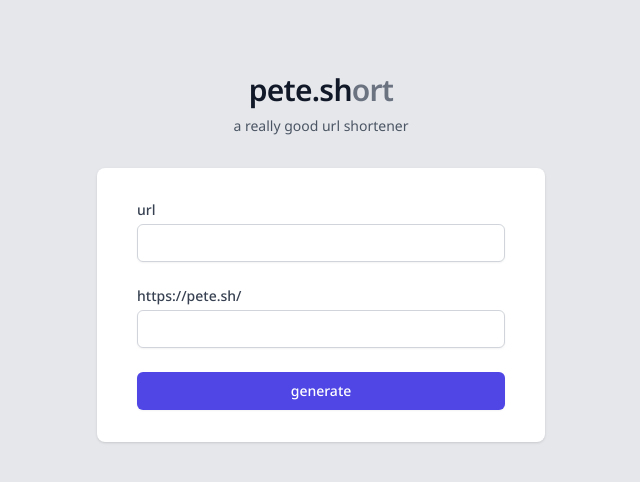
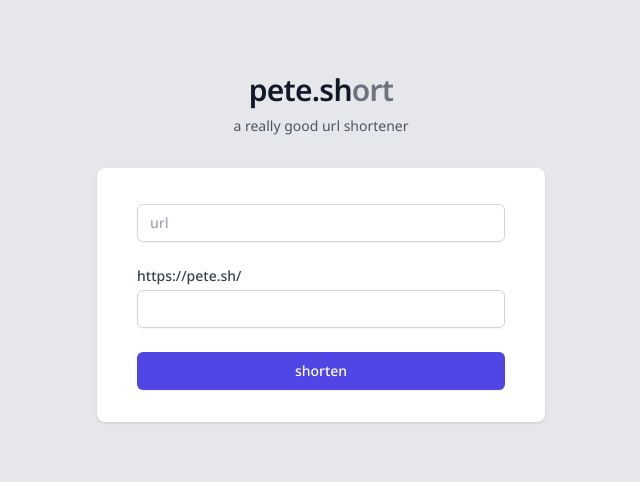
Before and after one commit to brousalis/pete.sh, a Next.js app: page / in a window 1280 px wide. Shown: the top 482 px of the page, without its empty margins (319-959 px from the left). Built offline with nearby package versions, Linux system fonts and the light colour scheme.

Commit message:
convert files over to tyepscript

```diff
--- a/components/CreateLink.tsx
+++ b/components/CreateLink.tsx
@@ -1,42 +1,37 @@
-import React from 'react'
+import React from 'react';
 
 export default function CreateLink() {
+  const handleSubmit = (event) => {
+    console.log(event);
+  };
+
   return (
     <div className="mt-8 sm:mx-auto sm:w-full sm:max-w-md">
       <div className="bg-white py-8 px-4 shadow sm:rounded-lg sm:px-10">
-        <form className="space-y-6" action="#" method="POST">
-          <div>
-            <label
-              htmlFor="email"
-              className="block text-sm font-medium text-gray-700"
-            >
-              url
-            </label>
-            <div className="mt-1">
+        <form className="space-y-6" onSubmit={handleSubmit}>
+          <div className="mt-1">
+            <label htmlFor="url" className="block text-sm font-medium text-gray-700">
               <input
-                id="email"
-                name="email"
-                type="email"
-                autoComplete="email"
+                id="url"
+                placeholder="url"
+                name="url"
+                autoComplete="off"
                 required
                 className="block w-full appearance-none rounded-md border border-gray-300 px-3 py-2 placeholder-gray-400 shadow-sm focus:border-indigo-500 focus:outline-none focus:ring-indigo-500 sm:text-sm"
               />
-            </div>
+            </label>
           </div>
 
           <div>
-            <label
-              htmlFor="password"
-              className="block text-sm font-medium text-gray-700"
-            >
+            <label htmlFor="slug" className="block text-sm font-medium text-gray-700">
               https://pete.sh/
             </label>
             <div className="mt-1">
               <input
-                id="password"
-                name="password"
-                type="password"
-                autoComplete="current-password"
+                id="slug"
+                name="slug"
+                type="slug"
+                autoComplete="off"
                 required
                 className="block w-full appearance-none rounded-md border border-gray-300 px-3 py-2 placeholder-gray-400 shadow-sm focus:border-indigo-500 focus:outline-none focus:ring-indigo-500 sm:text-sm"
               />
@@ -48,11 +43,11 @@ export default function CreateLink() {
               type="submit"
               className="flex w-full justify-center rounded-md border border-transparent bg-indigo-600 py-2 px-4 text-sm font-medium text-white shadow-sm hover:bg-indigo-700 focus:outline-none focus:ring-2 focus:ring-indigo-500 focus:ring-offset-2"
             >
-              generate
+              shorten
             </button>
           </div>
         </form>
       </div>
     </div>
-  )
+  );
 }
--- a/pages/_app.js
+++ b/pages/_app.tsx
@@ -1,3 +1,4 @@
+import React from 'react';
 import '../styles/globals.css';
 
 function MyApp({ Component, pageProps }) {
--- a/pages/api/links.js
+++ /dev/null
@@ -1,21 +0,0 @@
-import prisma from '../../lib/prisma';
-
-export default async function assetHandler(req, res) {
-  const { method } = req;
-
-  switch (method) {
-    case 'GET':
-      try {
-        const posts = await prisma.link.findMany();
-        res.status(200).json(posts);
-      } catch (e) {
-        console.error('Request error', e);
-        res.status(500).json({ error: 'Error fetching posts' });
-      }
-      break;
-    default:
-      res.setHeader('Allow', ['GET']);
-      res.status(405).end(`Method ${method} Not Allowed`);
-      break;
-  }
-}
```
Also changed, not shown: pages/_document.tsx (renamed from pages/_document.js, +5 -4 lines), pages/index.tsx (renamed from pages/index.js, +5 -6 lines), lib/prisma.tsx (renamed from lib/prisma.js).
